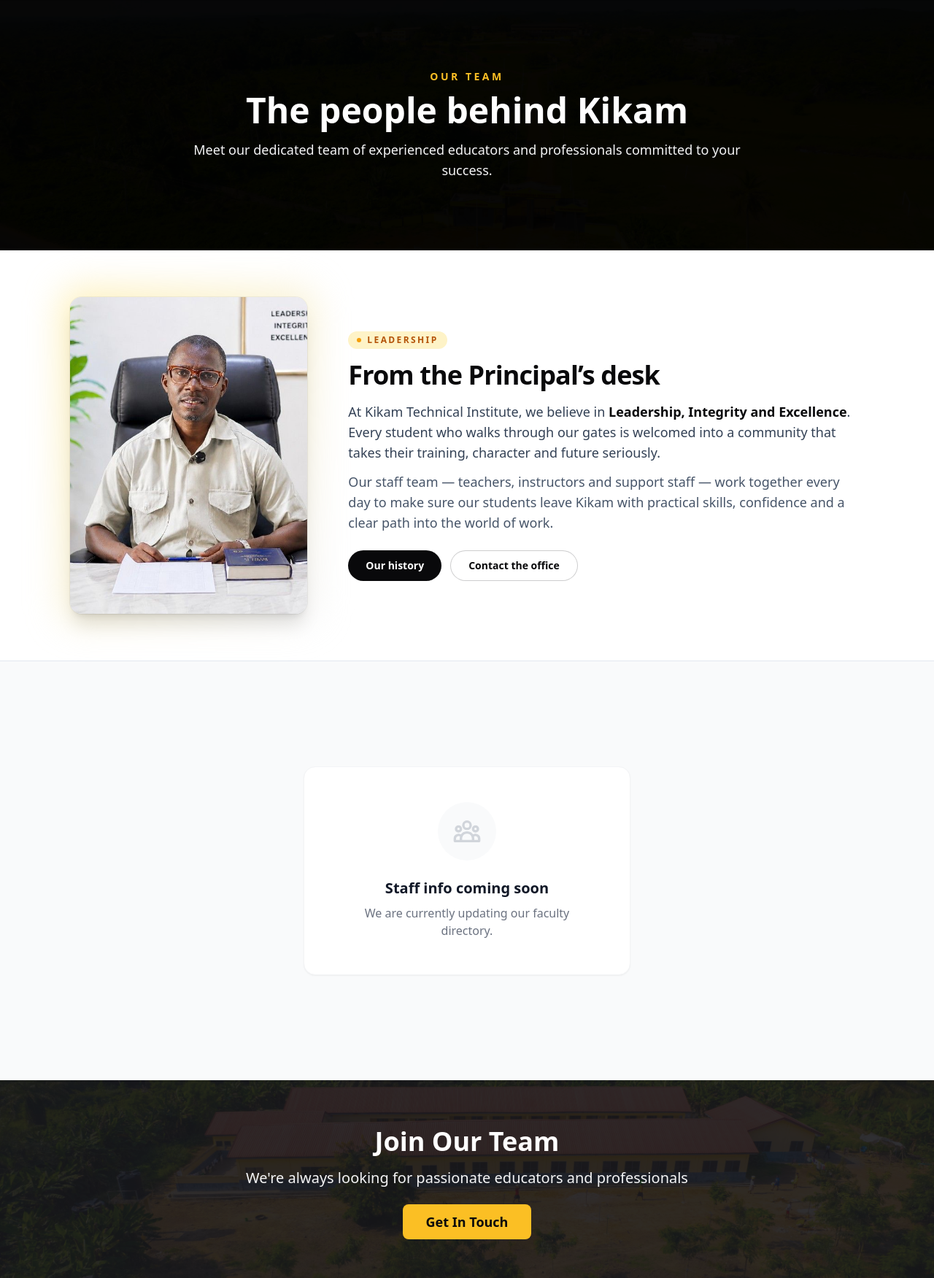
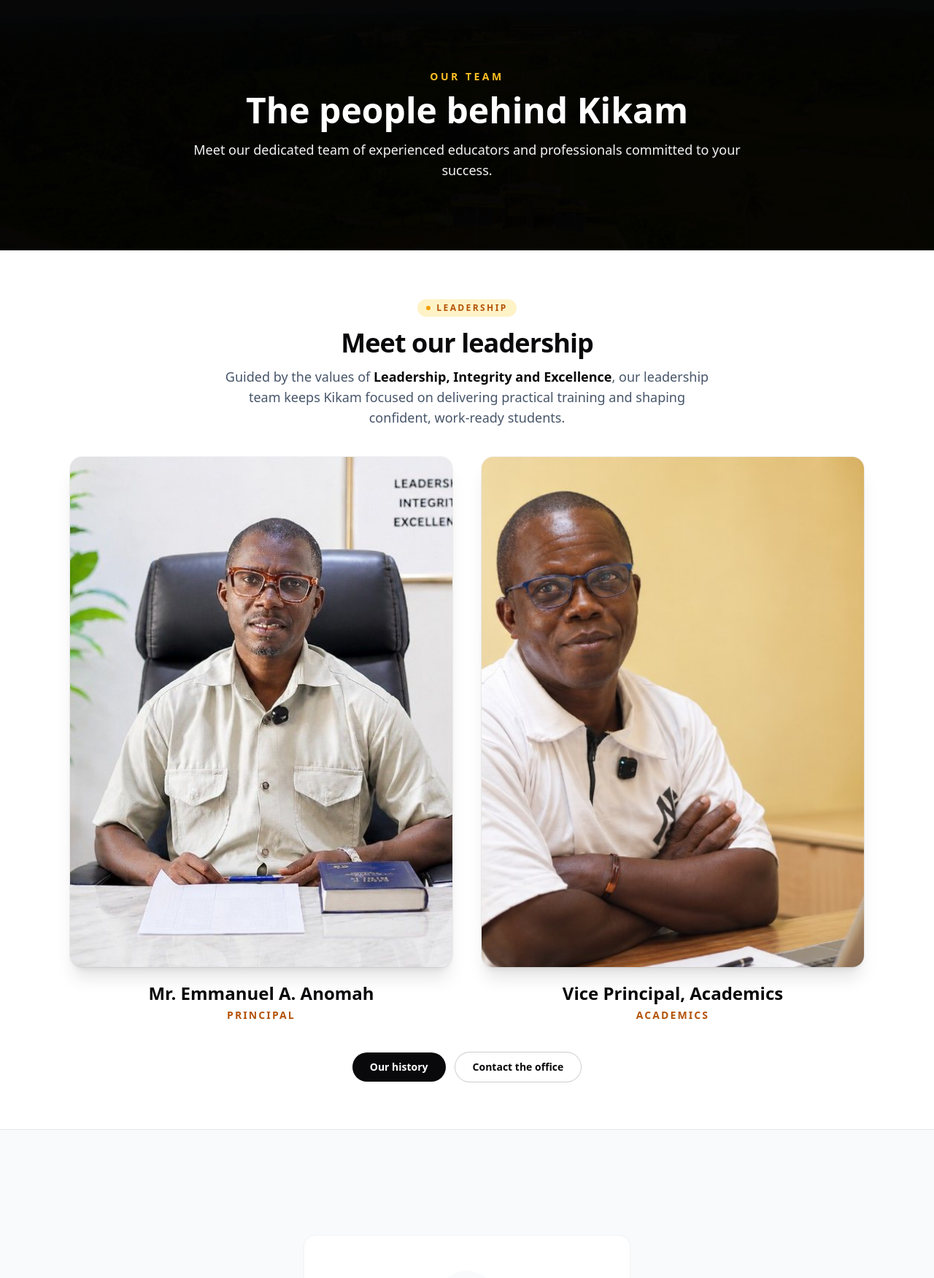
Before and after one commit to androidnega/kti, a PHP site: page /KTI/staff in a window 1280 px wide. Shown: the part 82-1833 px from the top of the page at 73% size. Run offline with PHP 8.4, Linux system fonts and the light colour scheme; some libraries are stand-ins or nearby versions.

Commit message:
Staff: leadership grid with Principal and Vice Principal Academics
- Drops the yellow/primary blurred glow behind the portrait card.
- Renames the section to "Leadership" and turns it into a two-card
  grid: Mr. Emmanuel A. Anomah (Principal) on the left and Vice
  Principal, Academics on the right, both in 3:4 portrait cards
  with object-cover centering.
- Adds the supplied VP Academics photo as vp-academics.jpg
  (compressed to ~103 KB JPEG).
- Header copy reflects both leaders; History and Contact CTAs now
  sit centered below the cards.

Co-authored-by: Cursor <cursoragent@cursor.com>

```diff
--- a/app/views/staff.php
+++ b/app/views/staff.php
@@ -13,39 +13,60 @@
     </div>
 </section>
 
-<!-- Principal Feature -->
+<!-- Leadership Feature -->
 <section class="border-b border-slate-200 bg-white py-12 sm:py-16">
     <div class="mx-auto max-w-6xl px-4 sm:px-6 lg:px-8">
-        <div class="grid grid-cols-1 items-center gap-8 md:grid-cols-12 md:gap-10 lg:gap-14">
-            <div class="md:col-span-5 lg:col-span-4">
-                <div class="relative mx-auto w-full max-w-xs sm:max-w-sm md:max-w-none">
-                    <div class="absolute -inset-3 hidden rounded-3xl bg-gradient-to-br from-accent-200/60 to-primary-200/40 blur-xl md:block" aria-hidden="true"></div>
-                    <div class="relative aspect-[3/4] overflow-hidden rounded-2xl bg-slate-100 shadow-xl ring-1 ring-black/5">
-                        <img src="<?= APP_URL ?>/assets/images/principal.jpg" alt="Portrait of the Principal of Kikam Technical Institute" class="h-full w-full object-cover object-center" loading="lazy" decoding="async">
-                    </div>
-                </div>
-            </div>
-            <div class="md:col-span-7 lg:col-span-8">
+        <div class="text-center">
             <span class="inline-flex items-center gap-2 rounded-full bg-accent-100 px-3 py-1 text-[11px] font-semibold uppercase tracking-[0.2em] text-accent-700 sm:text-xs">
                 <span class="h-1.5 w-1.5 rounded-full bg-accent-500"></span>
                 Leadership
             </span>
-                <h2 class="mt-4 text-3xl font-bold leading-tight tracking-tight text-primary-900 sm:text-4xl">From the Principal’s desk</h2>
-                <p class="mt-4 text-base leading-relaxed text-slate-700 sm:text-lg">
-                    At Kikam Technical Institute, we believe in <span class="font-semibold text-primary-900">Leadership, Integrity and Excellence</span>. Every student who walks through our gates is welcomed into a community that takes their training, character and future seriously.
+            <h2 class="mt-4 text-3xl font-bold leading-tight tracking-tight text-primary-900 sm:text-4xl">Meet our leadership</h2>
+            <p class="mx-auto mt-3 max-w-2xl text-base leading-relaxed text-slate-600 sm:text-lg">
+                Guided by the values of <span class="font-semibold text-primary-900">Leadership, Integrity and Excellence</span>, our leadership team keeps Kikam focused on delivering practical training and shaping confident, work-ready students.
             </p>
-                <p class="mt-3 text-base leading-relaxed text-slate-600 sm:text-lg">
-                    Our staff team — teachers, instructors and support staff — work together every day to make sure our students leave Kikam with practical skills, confidence and a clear path into the world of work.
+        </div>
+
+        <div class="mt-10 grid grid-cols-1 gap-8 sm:grid-cols-2 sm:gap-10">
+            <?php
+            $leaders = [
+                [
+                    'name' => 'Mr. Emmanuel A. Anomah',
+                    'role' => 'Principal',
+                    'image' => 'assets/images/principal.jpg',
+                    'alt' => 'Portrait of Mr. Emmanuel A. Anomah, Principal',
+                ],
+                [
+                    'name' => 'Vice Principal, Academics',
+                    'role' => 'Academics',
+                    'image' => 'assets/images/vp-academics.jpg',
+                    'alt' => 'Portrait of the Vice Principal, Academics',
+                ],
+            ];
+            foreach ($leaders as $leader):
+                $src = rtrim(APP_URL, '/') . '/' . ltrim($leader['image'], '/');
+            ?>
+            <article class="group mx-auto w-full max-w-sm text-center sm:max-w-none">
+                <div class="relative aspect-[3/4] overflow-hidden rounded-2xl bg-slate-100 shadow-xl ring-1 ring-black/5">
+                    <img src="<?= htmlspecialchars($src) ?>" alt="<?= htmlspecialchars($leader['alt']) ?>" class="h-full w-full object-cover object-center transition-transform duration-500 group-hover:scale-[1.02]" loading="lazy" decoding="async">
+                </div>
+                <div class="mt-5">
+                    <h3 class="text-xl font-bold text-primary-900 sm:text-2xl"><?= htmlspecialchars($leader['name']) ?></h3>
+                    <p class="mt-1 text-xs font-semibold uppercase tracking-[0.15em] text-accent-700 sm:text-sm">
+                        <?= htmlspecialchars($leader['role']) ?>
                     </p>
-                <div class="mt-6 flex flex-col gap-3 sm:flex-row">
+                </div>
+            </article>
+            <?php endforeach; ?>
+        </div>
+
+        <div class="mt-10 flex flex-col items-center gap-3 sm:flex-row sm:justify-center">
             <a href="<?= APP_URL ?>?url=history" class="inline-flex items-center justify-center rounded-full bg-primary-900 px-6 py-2.5 text-sm font-semibold text-white transition hover:bg-black">
                 Our history
             </a>
             <a href="<?= APP_URL ?>?url=contact" class="inline-flex items-center justify-center rounded-full border border-primary-900/20 bg-white px-6 py-2.5 text-sm font-semibold text-primary-900 transition hover:border-primary-900/40 hover:bg-slate-50">
                 Contact the office
             </a>
-                </div>
-            </div>
         </div>
     </div>
 </section>
```
Also changed, not shown: public/assets/images/vp-academics.jpg (added). Lines whose indentation alone changed are shown as unchanged.
